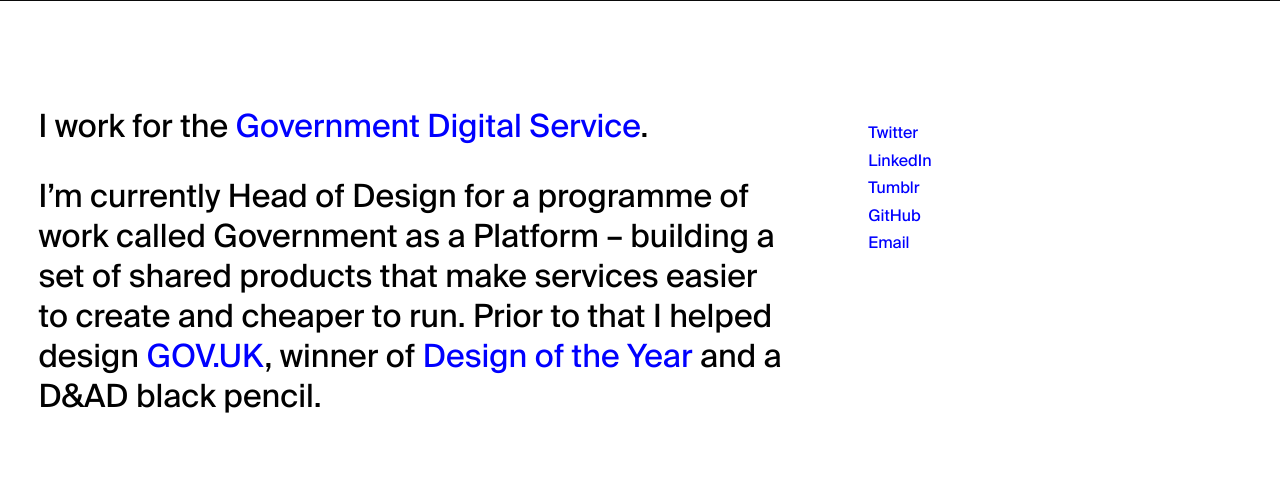
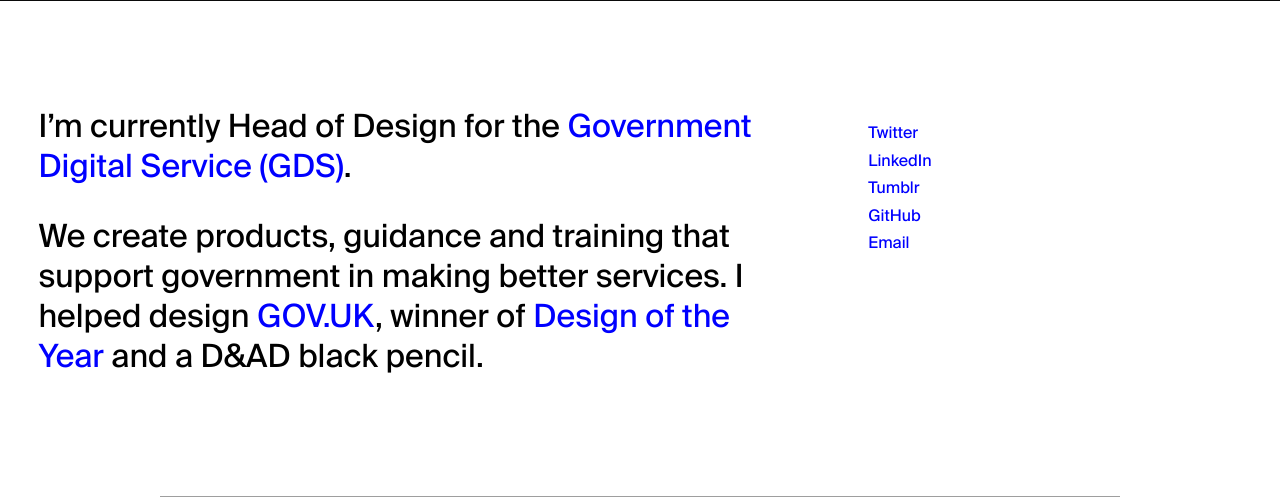
Before and after one commit to stephenjoe1/loft27design, a PHP site: page / in a window 1280 px wide. Shown: the part 798-1295 px from the top of the page. Run offline with PHP 8.4, Linux system fonts and the light colour scheme; some libraries are stand-ins or nearby versions; grey boxes are pictures that could not be loaded.

Commit message:
Added new role

```diff
--- a/css/main.css
+++ b/css/main.css
@@ -333,6 +333,10 @@
 	overflow: hidden;
 	z-index: 10;
 }
+
+/*.work-section:target {
+	padding-top: 90px;
+}*/
 
 .work-section img {
 	width: 100%;
--- a/index.html
+++ b/index.html
@@ -53,9 +53,9 @@
 
 		<div class="main-section">
 			<div class="intro-about" id="info">
- 				<h1 class="big-heading">I work for the <a href="https://www.gov.uk/design-principles">Government Digital Service</a>.</h1>
+ 				<h1 class="big-heading">I’m currently Head of Design for the <a href="https://www.gov.uk/design-principles">Government Digital Service (GDS)</a>.</h1>
  				<p class="lede">
- 				I’m currently Head of Design for a programme of work called Government as a Platform – building a set of shared products that make services easier to create and cheaper to run. Prior to that I helped design <a href="https://www.gov.uk">GOV.UK</a>, winner of <a href="http://www.bbc.co.uk/news/entertainment-arts-22164715">Design of the Year</a> and a D&AD black pencil.</p>
+ 				We create products, guidance and training that support government in making better services. I helped design <a href="https://www.gov.uk">GOV.UK</a>, winner of <a href="http://www.bbc.co.uk/news/entertainment-arts-22164715">Design of the Year</a> and a D&AD black pencil.</p>
 			</div>
 			<div class="right-aside">
 				<ul>
```
Also changed, not shown: 1 other file.
